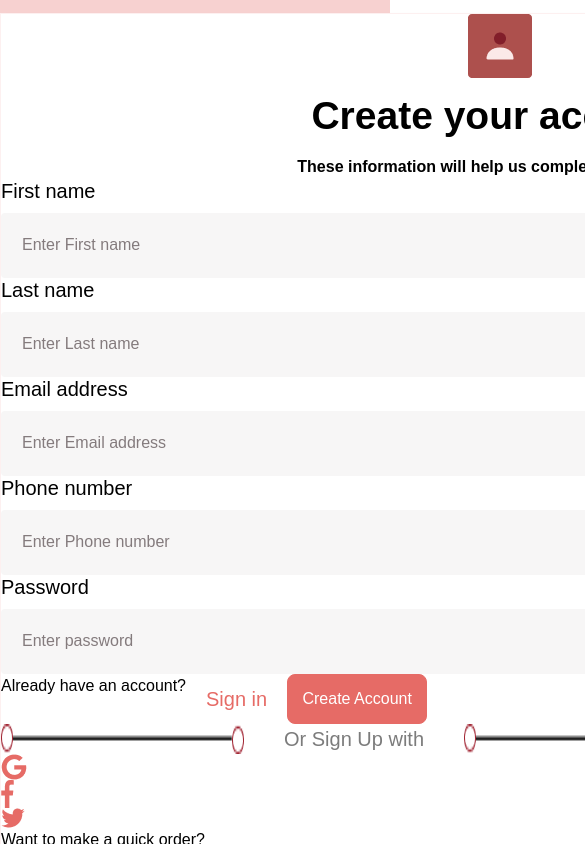
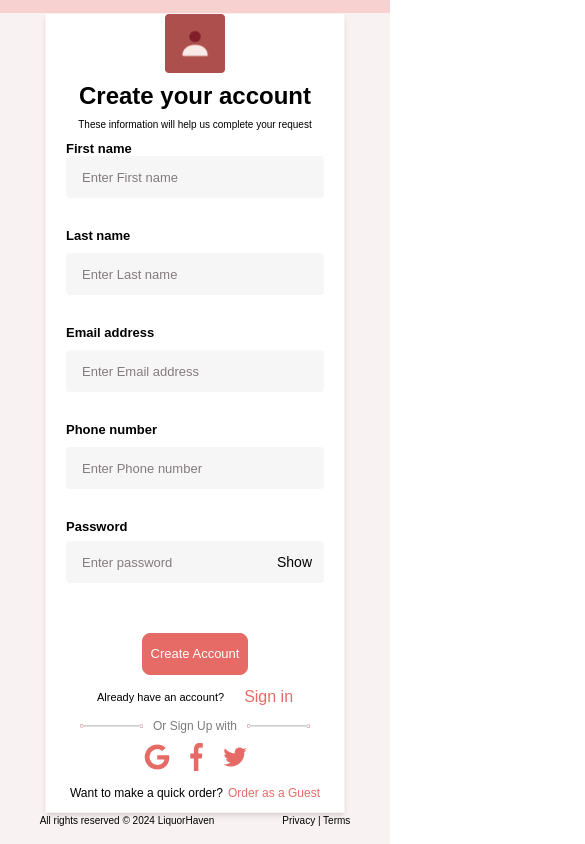
Before and after one commit to AfoDyDigitals/LiquorHaven, a React (Vite) app: page / in a window 390 px wide. Shown: the part 3680-4524 px from the top of the page, 585 px wide, since content can reach past the window. Built offline with nearby package versions, Linux system fonts and the light colour scheme.

Commit message:
adding some functionality for the password

```diff
--- a/src/Components/Account.jsx
+++ b/src/Components/Account.jsx
@@ -1,4 +1,5 @@
 import React from 'react'
+import  { useState } from 'react';
 import img from '../assets/account icon.png'
 import line from '../assets/line.png'
 import path from '../assets/path .png'
@@ -6,59 +7,76 @@ import facebook from '../assets/facebook2.png'
 import twitter from '../assets/twitter2.png'
 
 function Account() {
+    const [passwordVisible, setPasswordVisible] = useState(false);
+  const [password, setPassword] = useState('');
+
+  const togglePasswordVisibility = () => {
+    setPasswordVisible(!passwordVisible);
+  };
+
   return (
     <div className='bg-[#F9F2F3] w-[100%] h-[93.75rem]'>
-        <div className='w-[1000px] h-[1127px] bg-white mx-auto border border-solid border-[#FDF0F0] shadow-md'>
-        <div className='flex flex-col gap-[15px] items-center'>
-            <img src={img} alt="image description" className='w-[64px] h-[64px]'  />
-            <h1 className='text-[39px] font-bold leading-[46.8px]'>Create your account</h1>
-            <p className='text-20px font-bold leading-[24px]'>These information will help us complete your request</p>
+        <div className='lg:w-[1000px] lg:h-[1127px] md:w-[500px] md:h-[800px] w-[300px] h-[800px] bg-white mx-auto border border-solid border-[#FDF0F0] shadow-md '>
+        <div className='flex flex-col lg:gap-[15px] gap-[9px] items-center'>
+            <img src={img} alt="image description" className='lg:w-[64px] lg:h-[64px] w-[60px] h-[59px]'  />
+            <h1 className='lg:text-[39px] md:text-[32px] text-[24px] font-bold lg:leading-[46.8px] md:leading-[38px] leading-[28px]'>Create your account</h1>
+            <p className='font-rubik lg:text-20px md:text-[14px] text-[10px] lg:font-bold font-normal lg:leading-[24px] leading-[12px]'>These information will help us complete your request</p>
         </div>
-        <div>
-            <div className='w-[807px] h-[99px] flex flex-col justify-center gap-[10px]'>
-                <p className='font-rubik text-[#000] text-[20px] font-medium leading-6'>First name</p>
-                <input type="text" placeholder='Enter First name' className='placeholder:text-[#847B7D] placeholder:text-[16px] placeholder:pl-[21px] rounded bg-[#F7F6F6] h-[65px]'/>
+        <div className='flex flex-col justify-center items-center'>
+            <div className='lg:w-[807px] lg:h-[99px] md:w-[398px] md:h-[65px] w-[258px]  flex flex-col justify-center lg:gap-[10px] lg:mt-[40px] mt-[10px]'>
+                <p className='font-rubik text-[#000] lg:text-[20px] md:text-[16px] text-[13px] lg:font-medium font-bold lg:leading-6 leading-[15px]'>First name</p>
+                <input type="text" placeholder='Enter First name' className='placeholder:text-[#847B7D] placeholder:text-[13px]  px-4 rounded bg-[#F7F6F6] lg:h-[65px] h-[42px]'/>
             </div>
-            <div className='w-[807px] h-[99px] flex flex-col justify-center gap-[10px]'>
-                <p className='font-rubik text-[#000] text-[20px] font-medium leading-6'>Last name</p>
-                <input type="text" placeholder='Enter Last name' className='placeholder:text-[#847B7D] placeholder:text-[16px] placeholder:pl-[21px] rounded bg-[#F7F6F6] h-[65px]'/>
+            <div className='lg:w-[807px] lg:h-[99px] md:w-[398px] md:h-[65px] w-[258px] mt-[30px] flex flex-col justify-center gap-[10px]'>
+                <p className='font-rubik text-[#000] lg:text-[20px] text-[13px] lg:font-medium font-bold lg:leading-6 leading-[15px]'>Last name</p>
+                <input type="text" placeholder='Enter Last name' className='placeholder:text-[#847B7D] placeholder:text-[13px]  px-4 rounded bg-[#F7F6F6] lg:h-[65px] h-[42px]'/>
             </div>
-            <div className='w-[807px] h-[99px] flex flex-col justify-center gap-[10px]'>
-                <p className='font-rubik text-[#000] text-[20px] font-medium leading-6'>Email address</p>
-                <input type="text" placeholder='Enter Email address' className='placeholder:text-[#847B7D] placeholder:text-[16px] placeholder:pl-[21px] rounded bg-[#F7F6F6] h-[65px]'/>
+            <div className='lg:w-[807px] lg:h-[99px] md:w-[398px] md:h-[65px] w-[258px]  mt-[30px] flex flex-col justify-center gap-[10px]'>
+                <p className='font-rubik text-[#000] lg:text-[20px] text-[13px] lg:font-medium font-bold lg:leading-6 leading-[15px]'>Email address</p>
+                <input type="email" placeholder='Enter Email address' className='placeholder:text-[#847B7D] placeholder:text-[13px] px-4 rounded bg-[#F7F6F6] h-[42px]'/>
             </div>
-            <div className='w-[807px] h-[99px] flex flex-col justify-center gap-[10px]'>
-                <p className='font-rubik text-[#000] text-[20px] font-medium leading-6'>Phone number</p>
-                <input type="text" placeholder='Enter Phone number' className='placeholder:text-[#847B7D] placeholder:text-[16px] placeholder:pl-[21px] rounded bg-[#F7F6F6] h-[65px]'/>
+            <div className='lg:w-[807px] lg:h-[99px] md:w-[398px] md:h-[65px] w-[258px]  mt-[30px] flex flex-col justify-center gap-[10px]'>
+                <p className='font-rubik text-[#000] lg:text-[20px] text-[13px] lg:font-medium font-bold lg:leading-6 leading-[15px]'>Phone number</p>
+                <input type="tel" placeholder='Enter Phone number' className='placeholder:text-[#847B7D] placeholder:text-[13px] px-4 rounded bg-[#F7F6F6] h-[42px]'/>
             </div>
-            <div className='w-[807px] h-[99px] flex flex-col justify-center gap-[10px]'>
-                <p className='font-rubik text-[#000] text-[20px] font-medium leading-6'>Password</p>
-                <input type="text" placeholder='Enter password' className='placeholder:text-[#847B7D] placeholder:text-[16px] placeholder:pl-[21px] rounded bg-[#F7F6F6] h-[65px]'/>
+            <div className='lg:w-[807px] lg:h-[99px] md:w-[398px] md:h-[65px] w-[258px]  mt-[30px] flex flex-col justify-center lg:gap-[10px] gap-[7px]'>
+                <p className='font-rubik text-[#000] lg:text-[20px] text-[13px] lg:font-medium font-bold lg:leading-6 leading-[15px]'>Password</p>
+                <div className='relative'>
+                <input type={passwordVisible ? 'text' : 'password'} value={password} onChange={(e) => setPassword(e.target.value)} id='password' placeholder='Enter password' className='placeholder:text-[#847B7D] placeholder:text-[13px] px-4 rounded bg-[#F7F6F6] h-[42px] w-full'/>
+                <span className='absolute inset-y-0 right-0 pr-3 flex items-center text-sm cursor-pointer' onClick={togglePasswordVisibility}>{passwordVisible ? 'Hide' : 'Show'}</span>
+                </div>
+
             </div>
         </div>
-        <div className='flex gap-5'>
-            <p className='text-[16px] font-normal'>Already have an account?</p>
-            <button className='text-[#E66B66] text-[20px] font-medium'>Sign in</button>
+        <div className='flex  mt-[50px] justify-around items-center flex-col-reverse  '>
+            <div className='flex gap-5 mt-[10px] items-center'>
+            <p className='lg:text-[16px] text-[11px] font-normal leading-[13px]'>Already have an account?</p>
+            <button className='text-[#E66B66] lg:text-[20px] font-medium'>Sign in</button>
+            </div>
             <div>
-                <button className='w-[140px] p-3 rounded-lg border border-solid border-[#E66B66] bg-[#E66B66] font-medium text-[#fff] leading-6 text-[16px]'>Create Account</button>
+                <button className='lg:w-[140px] lg:p-3 p-2 rounded-lg border border-solid border-[#E66B66] bg-[#E66B66] font-medium text-[#fff] leading-6 lg:text-[16px] text-[13px]'>Create Account</button>
             </div>
         </div>
         <div>
-            <div className='flex gap-[40px]'>
-                <img src={line} alt="image description"  />
-                <p className='text-[#7C7C7C] text-[20px] font-normal'>Or Sign Up with</p>
-                <img src={line} alt="image description" />
+            <div className='flex lg:gap-[40px] gap-[10px] items-center justify-center lg:mt-[35px] mt-[10px]'>
+                <img src={line} alt="image description" className='lg:w-[243px] lg:h-[13px] w-[63px]'/>
+                <p className='text-[#7C7C7C] lg:text-[20px] text-[12px] font-normal leading-[14px]'>Or Sign Up with</p>
+                <img src={line} alt="image description" className='lg:w-[243px] lg:h-[13px] w-[63px]'/>
             </div>
-            <div>
+            <div className='flex lg:gap-[57px] gap-[20px] items-center justify-center lg:mt-[21px] mt-[10px]'>
                 <img src={path} alt="" />
                 <img src={facebook} alt="" />
                 <img src={twitter} alt="" />
             </div>
-            <div>
-                <p>Want to make a quick order?</p>
-                <button>Order as a Guest</button>
+            <div className='flex lg:gap-[15px] gap-[5px] items-center justify-center mt-[15px]'>
+                <p className='text-[12px] font-normal leading-[14px]'>Want to make a quick order?</p>
+                <button className='text-[#E66B66] text-[12px] font-medium leading-[14px]'>Order as a Guest</button>
             </div>
         </div>
+        </div>
+        <div className=' flex justify-center items-center lg:gap-[250px] gap-[68px]'>
+            <p className='lg:text-[14px] text-[10px] font-normal'>All rights reserved © 2024 LiquorHaven</p>
+            <p className='lg:text-[14px] text-[10px] font-normal'>Privacy | Terms</p>
         </div>
 
     </div>
```
